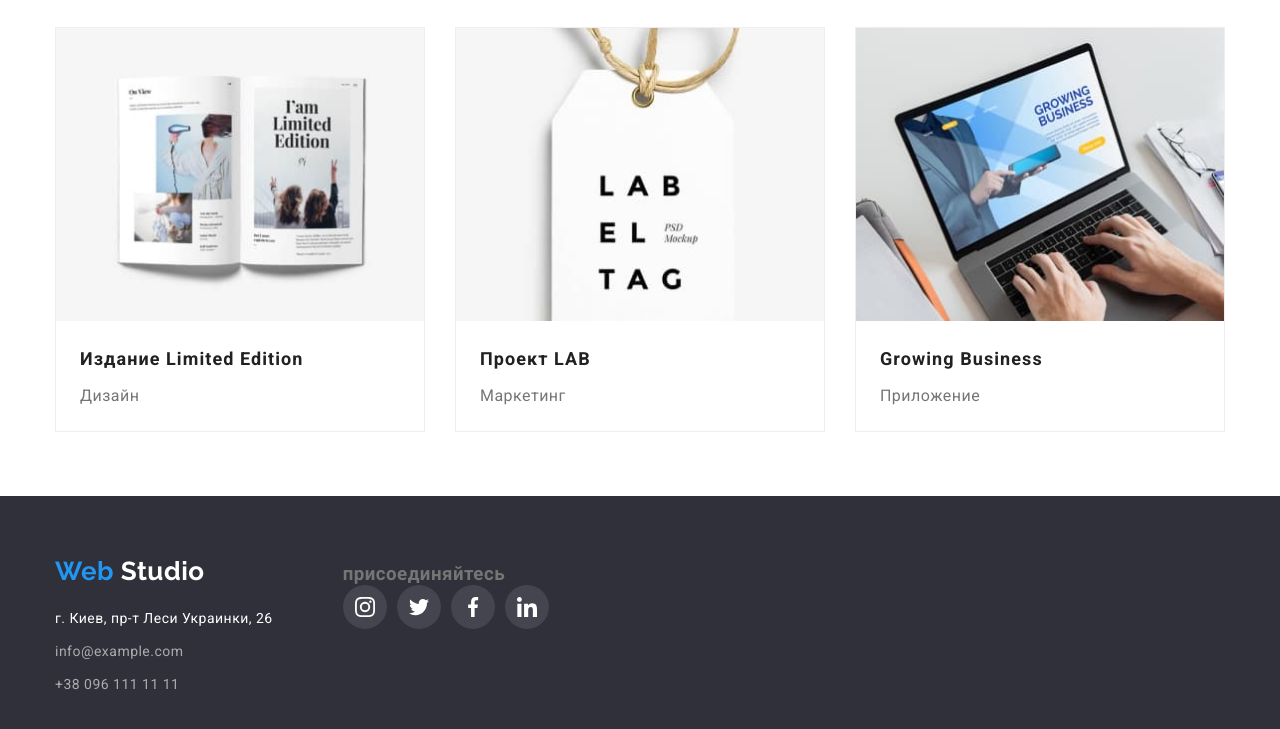
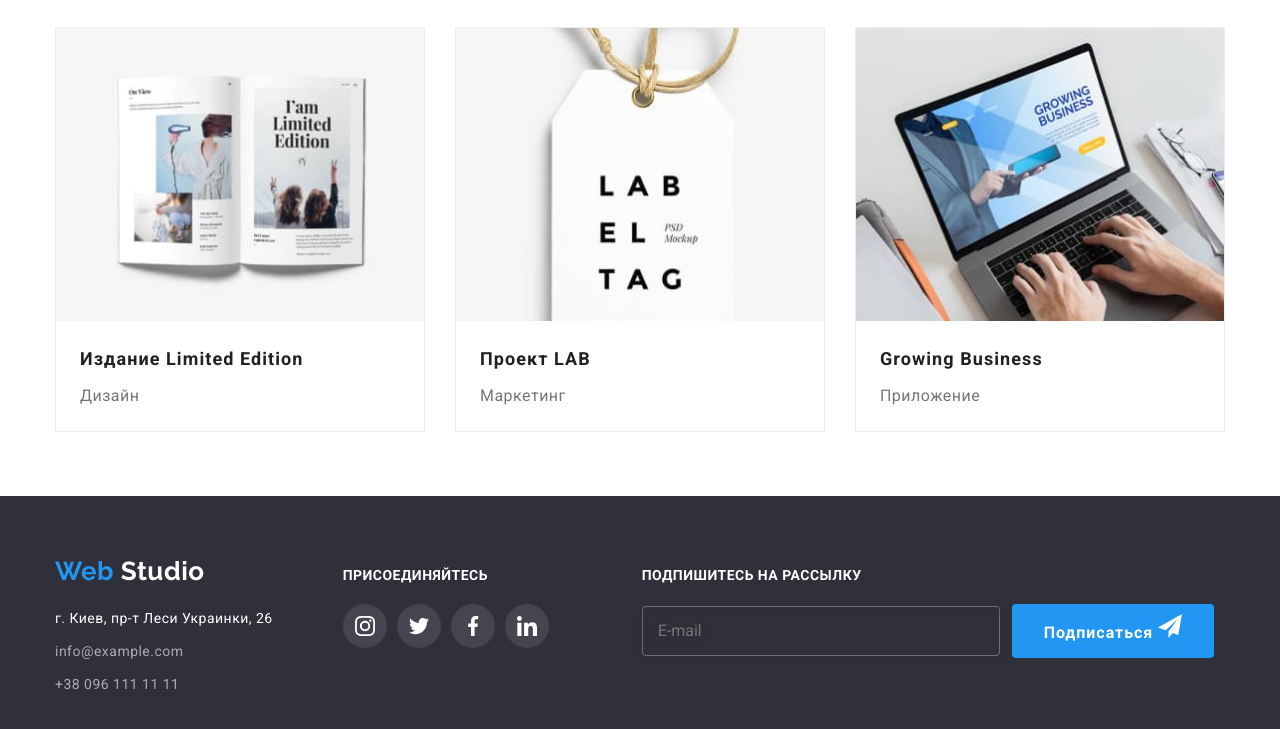
Before and after one commit to AnastasiiaPanda/goit-markup-hw-06, a plain HTML site: page portfolio.html in a window 1280 px wide. Shown: the part 1104-1833 px from the top of the page. Drawn offline with nearby package versions, Linux system fonts and the light colour scheme.

Commit message:
Добавление подписки в футере страницы портфолио

```diff
--- a/portfolio.html
+++ b/portfolio.html
@@ -293,7 +293,8 @@
         </div>
 
         <div class="footer-social-links">
-          <h3 class="footer-social-title">присоединяйтесь</h3>
+          <h3 class="footer-title">присоединяйтесь</h3>
+
           <ul class="social-list">
             <li class="social-item">
               <a href="" class="footer-social-link">
@@ -325,6 +326,25 @@
             </li>
           </ul>
         </div>
+        <div class="footer-subscripe">
+          <h3 class="footer-title">Подпишитесь на рассылку</h3>
+          <div class="footer-online-form">
+            <form action="#" class="footer-form">
+              <input
+                type="text"
+                name="e-mail"
+                class="footer-input"
+                placeholder="E-mail"
+              />
+            </form>
+            <button type="submit" class="button">
+              Подписаться
+              <svg class="footer-send-icon" width="24" height="24">
+                <use href="./images/sprite.svg#icon-send-footer"></use>
+              </svg>
+            </button>
+          </div>
+        </div>
       </div>
     </footer>
   </body>
```
